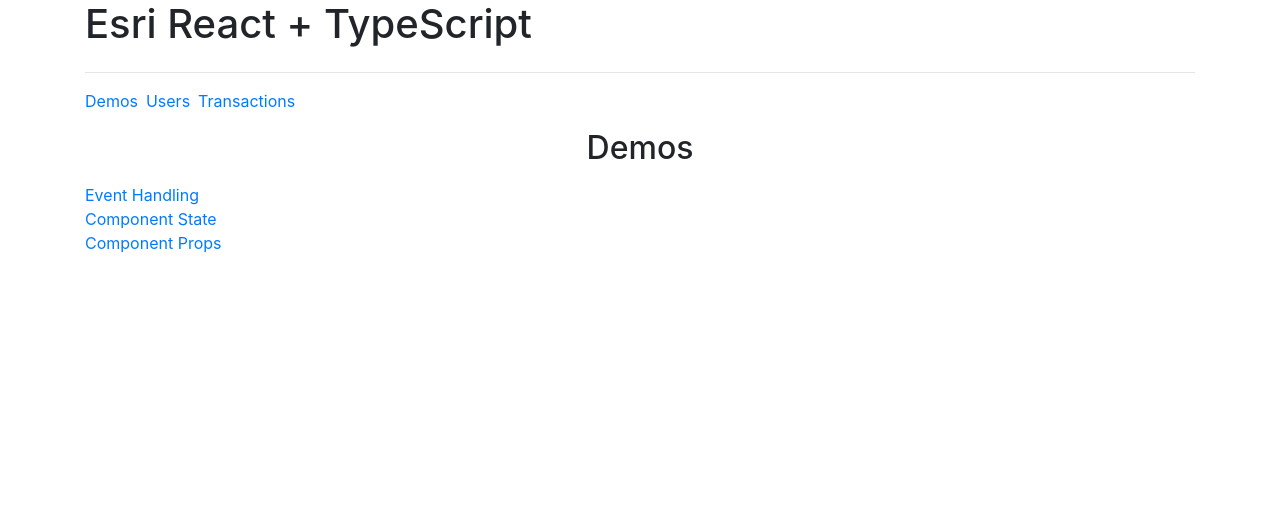
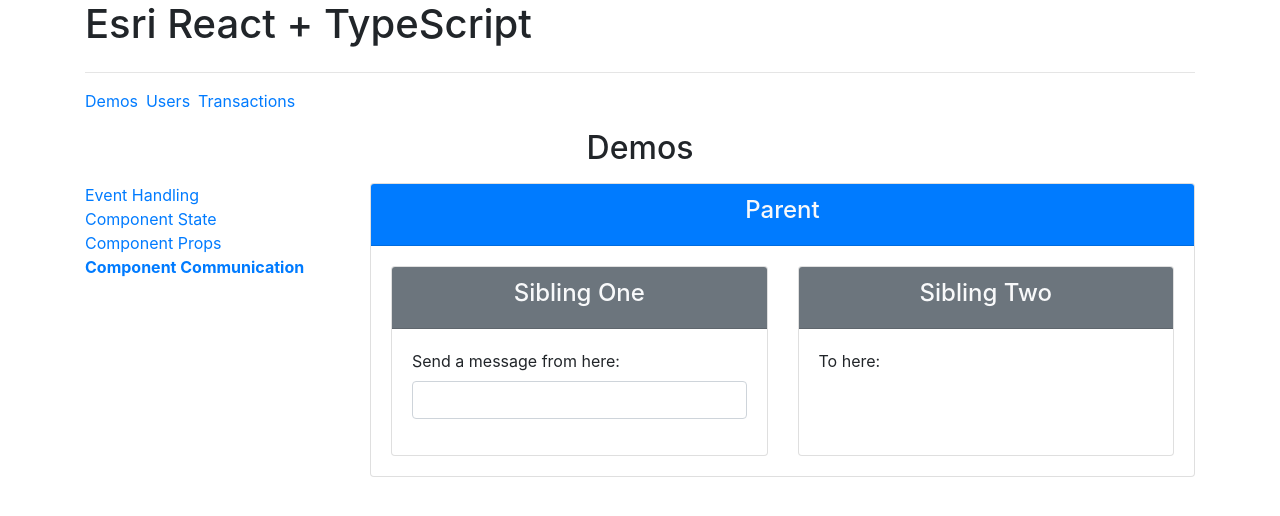
Before and after one commit to speedingplanet/esri-ts-react, a React (Create React App) app: page /demos/component-communication in a window 1280 px wide. Shown: the top 516 px of the page. Built offline with nearby package versions, Linux system fonts and the light colour scheme.

Commit message:
Inter-component communication

```diff
--- /dev/null
+++ b/src/demos/ComponentCommunication.tsx
@@ -0,0 +1,56 @@
+import React, { ReactElement } from 'react';
+
+export default function ComponentCommunication(): ReactElement {
+  return (
+    <section>
+      <div className="row">
+        <div className="col">
+          <div className="card">
+            <div className="card-header bg-primary text-light text-center">
+              <h4>Parent</h4>
+            </div>
+            <div className="card-body">
+              <div className="row">
+                <div className="col">
+                  <SiblingOne />
+                </div>
+                <div className="col">
+                  <SiblingTwo />
+                </div>
+              </div>
+            </div>
+          </div>
+        </div>
+      </div>
+    </section>
+  );
+}
+
+function SiblingOne(): ReactElement {
+  return (
+    <div className="card h-100">
+      <div className="card-header bg-secondary text-light text-center">
+        <h4>Sibling One</h4>
+      </div>
+      <div className="card-body">
+        <div className="form-group">
+          <label htmlFor="message-box">Send a message from here:</label>
+          <input type="text" id="message-box" className="form-control" />
+        </div>
+      </div>
+    </div>
+  );
+}
+
+function SiblingTwo( { message = '' }: { message?: string } ): ReactElement {
+  return (
+    <div className="card h-100">
+      <div className="card-header bg-secondary text-light text-center">
+        <h4>Sibling Two</h4>
+      </div>
+      <div className="card-body">
+        <p>To here: {message}</p>
+      </div>
+    </div>
+  );
+}
--- a/src/demos/DemosView.tsx
+++ b/src/demos/DemosView.tsx
@@ -1,5 +1,6 @@
 import React from 'react';
 import { NavLink, Route } from 'react-router-dom';
+import ComponentCommunication from './ComponentCommunication';
 import ComponentProps from './ComponentProps';
 import ComponentState from './ComponentState';
 import EventHandling from './EventHandling';
@@ -39,6 +40,14 @@
                 Component Props
               </NavLink>
             </li>
+            <li>
+              <NavLink
+                to="/demos/component-communication"
+                activeClassName="font-weight-bold"
+              >
+                Component Communication
+              </NavLink>
+            </li>
           </ul>
         </div>
         <div className="col">
@@ -51,6 +60,9 @@
           <Route path="/demos/component-props">
             <ComponentProps />
           </Route>
+          <Route path="/demos/component-communication">
+            <ComponentCommunication />
+          </Route>
         </div>
       </div>
     </section>
```
